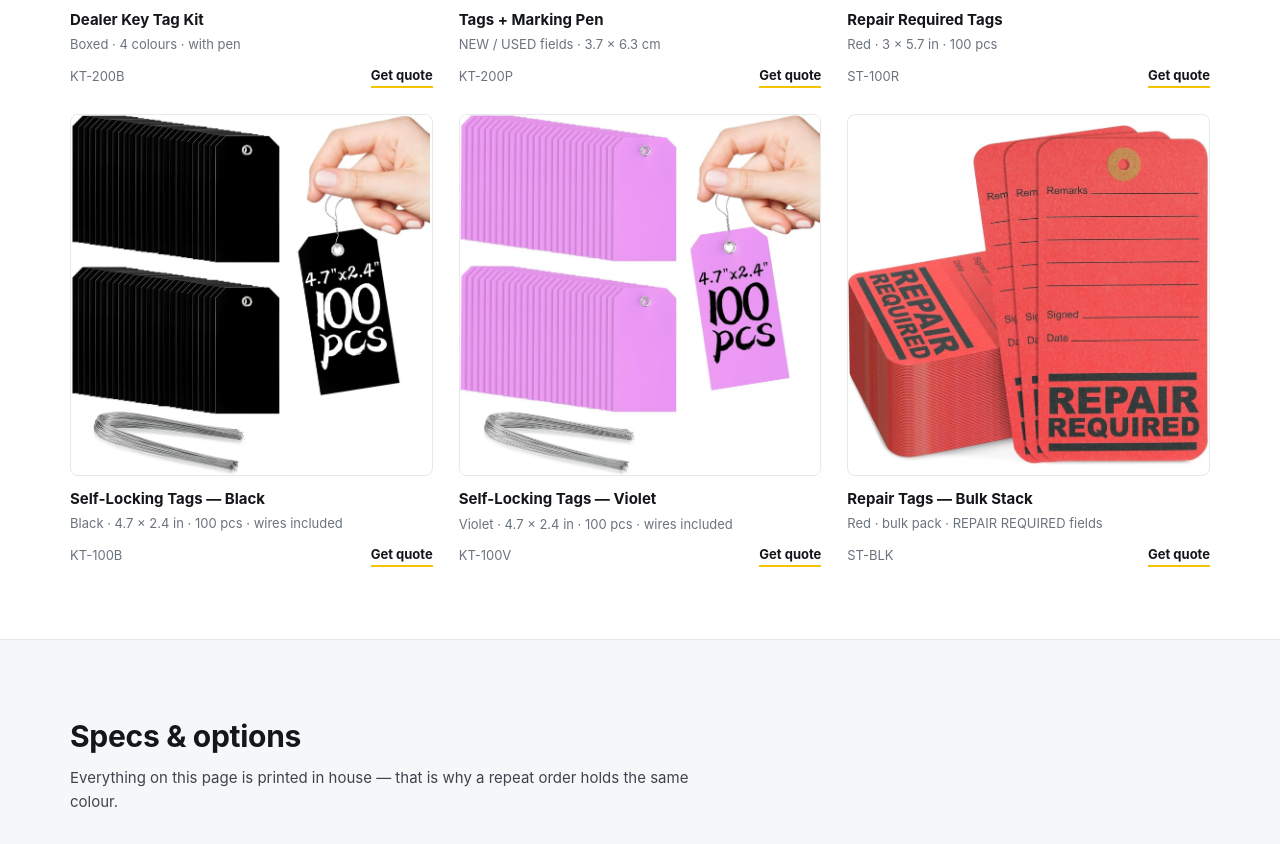
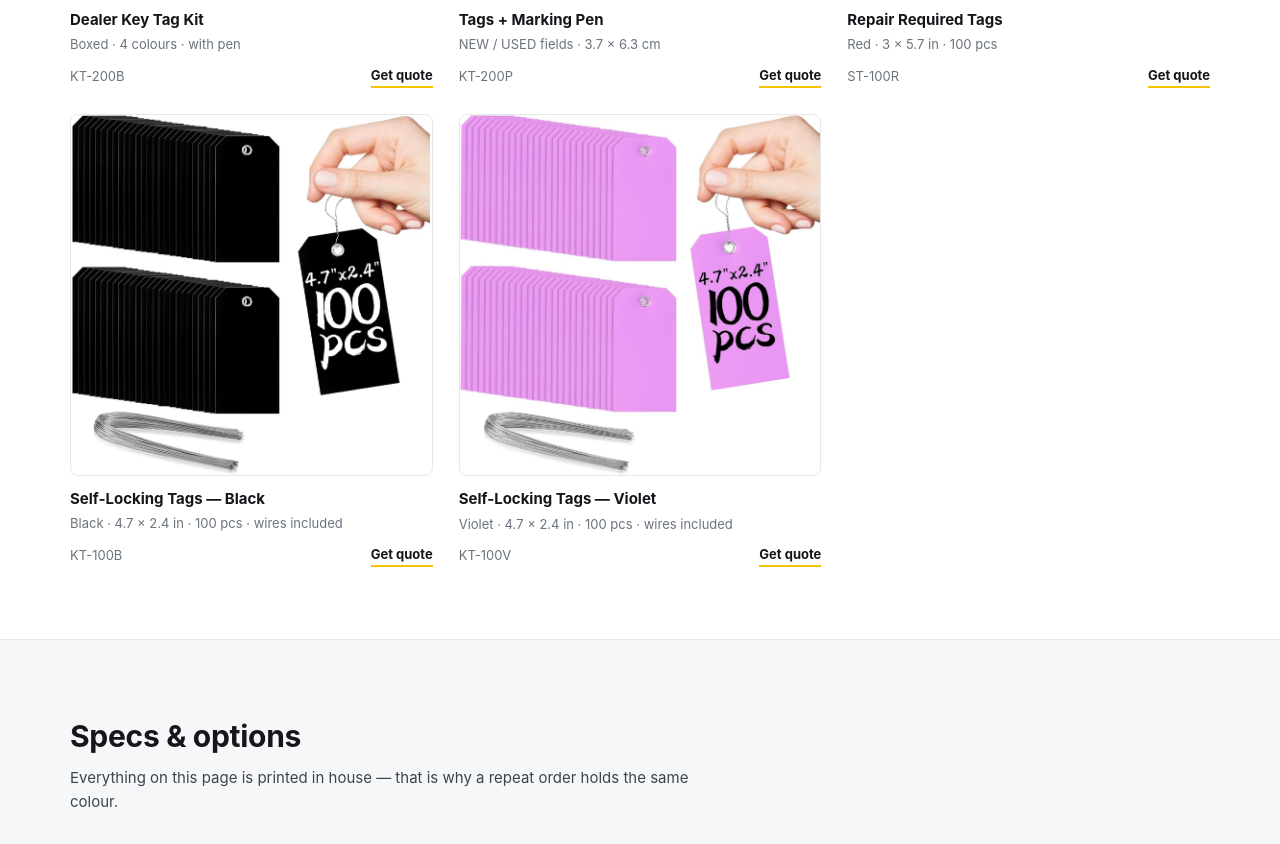
Before and after one commit to 1023T/shinetagify-site, a plain HTML site: page key-tags.html in a window 1280 px wide. Shown: the part 1480-2324 px from the top of the page. Drawn offline with Linux system fonts and the light colour scheme.

Commit message:
去掉与 ST-100R 图片重复的 Bulk Stack 卡片

```diff
--- a/key-tags.html
+++ b/key-tags.html
@@ -84,9 +84,6 @@
         <h3>Self-Locking Tags — Violet</h3><div class="spec">Violet · 4.7 × 2.4 in · 100 pcs · wires included</div>
         <div class="row"><span class="spec">KT-100V</span><a class="quote" href="contact.html?product=KT-100V%20Violet%20tags">Get quote</a></div></div>
 
-      <div class="card"><div class="ph"><img src="img/st-box.jpg" alt="Bulk stack of red repair required tags"></div>
-        <h3>Repair Tags — Bulk Stack</h3><div class="spec">Red · bulk pack · REPAIR REQUIRED fields</div>
-        <div class="row"><span class="spec">ST-BLK</span><a class="quote" href="contact.html?product=ST-BLK%20Bulk%20repair%20tags">Get quote</a></div></div>
     </div>
   </div>
 </section>
```
Also changed, not shown: products.html (+1 -2 lines).
